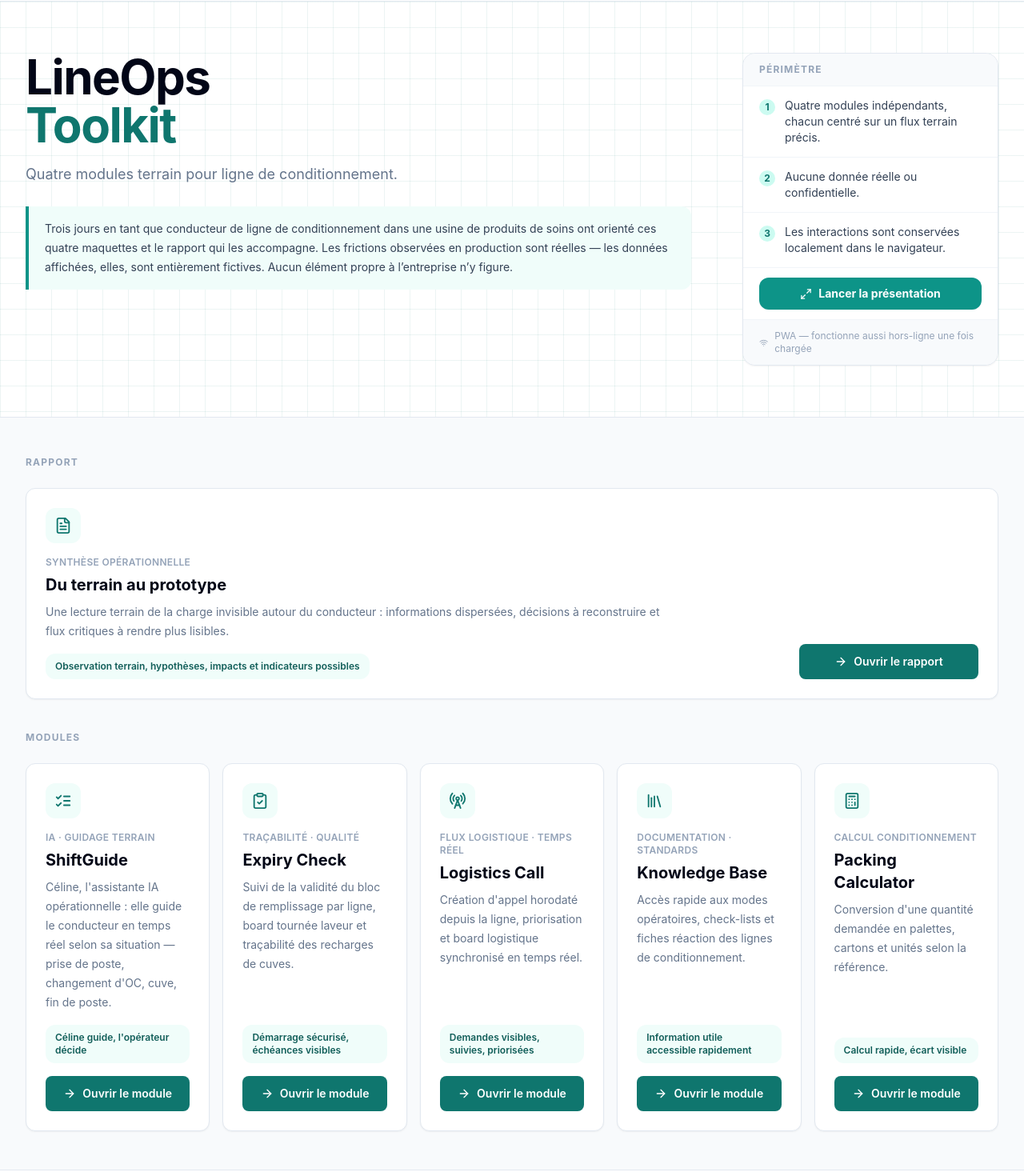
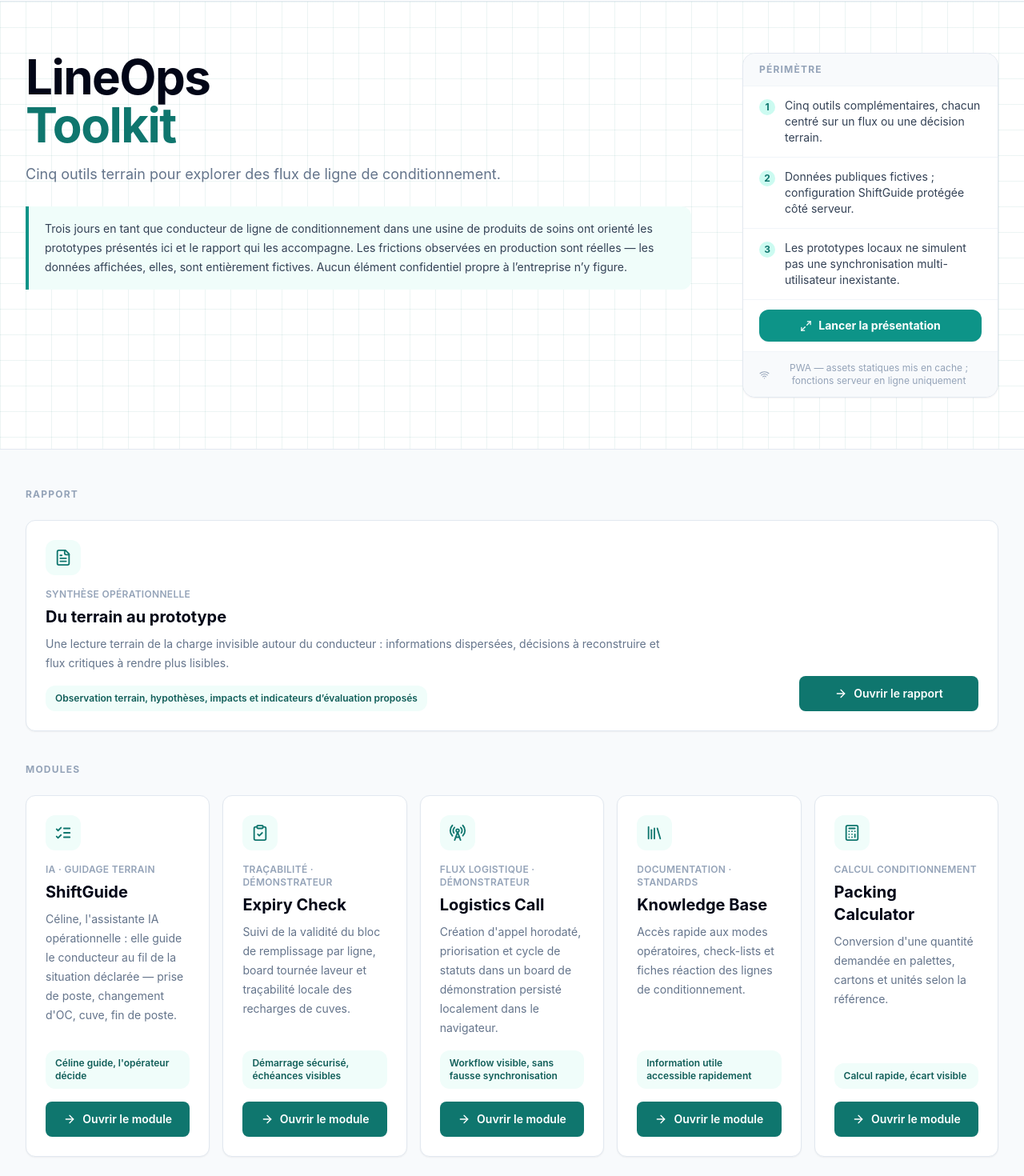
Before and after one commit to AmineAKIK/protocap, a React (Vite) app: page / in a window 1280 px wide. Shown: the part 55-1525 px from the top of the page at 80% size. Built offline with nearby package versions, Linux system fonts and the light colour scheme.

Commit message:
docs: clarify portfolio surface and product boundaries (#39)

```diff
--- a/src/App.tsx
+++ b/src/App.tsx
@@ -9,6 +9,7 @@ import {
   useParams,
 } from 'react-router-dom';
 import { AppShell } from './components/AppShell';
+import { DemoBoundaryNotice } from './components/DemoBoundaryNotice';
 import { ShiftGuideLayout } from './components/ShiftGuideLayout';
 import {
   ShiftGuideAuthProvider,
@@ -166,7 +167,17 @@ export function App() {
             <Route path="/shiftguide/celine" element={<CelinePage />} />
             <Route path="/shiftguide/home" element={<Navigate to="/shiftguide" replace />} />
             <Route path="/shiftguide/modules" element={<Navigate to="/shiftguide" replace />} />
-            <Route path="/shiftguide/linepulse" element={<LinePulsePage />} />
+            <Route
+              path="/shiftguide/linepulse"
+              element={(
+                <DemoBoundaryNotice
+                  title="Démonstrateur"
+                  content="LinePulse utilise un jeu de données fictif statique. Les vues « temps réel » illustrent l'expérience cible et ne sont pas connectées à un flux usine."
+                >
+                  <LinePulsePage />
+                </DemoBoundaryNotice>
+              )}
+            />
             <Route path="/shiftguide/analyse-ligne" element={<LineAnalysisReportPage />} />
             <Route path="/shiftguide/module/:moduleId" element={<ShiftGuideModuleRoute />} />
             <Route path="/shiftguide/lexique" element={<LexiquePage />} />
@@ -177,10 +188,30 @@ export function App() {
 
         <Route element={<MainLayout />}>
           <Route path="/" element={<HomePage />} />
-          <Route path="/rapport" element={<OperationalReportPage />} />
+          <Route
+            path="/rapport"
+            element={(
+              <DemoBoundaryNotice
+                title="Cadre d'évaluation"
+                content="Les impacts et indicateurs présentés sont des hypothèses de conception et des critères de mesure proposés, pas des résultats de production mesurés."
+              >
+                <OperationalReportPage />
+              </DemoBoundaryNotice>
+            )}
+          />
           <Route path="/proposition-pilote" element={<PilotProposalPage />} />
           <Route path="/expiry-check" element={<ExpiryCheckPage />} />
-          <Route path="/logistics-call" element={<LogisticsCallPage />} />
+          <Route
+            path="/logistics-call"
+            element={(
+              <DemoBoundaryNotice
+                title="Démonstrateur local"
+                content="Le board est persisté dans ce navigateur uniquement. Il n'y a pas encore de synchronisation multi-utilisateur ou temps réel."
+              >
+                <LogisticsCallPage />
+              </DemoBoundaryNotice>
+            )}
+          />
           <Route path="/knowledge-base/*" element={<KnowledgeBasePage />} />
           <Route path="/packing-calculator" element={<PackingCalculatorPage />} />
           <Route path="*" element={null} />
--- /dev/null
+++ b/src/components/DemoBoundaryNotice.tsx
@@ -0,0 +1,21 @@
+import type { ReactNode } from 'react';
+
+interface DemoBoundaryNoticeProps {
+  title: string;
+  children: ReactNode;
+  content: ReactNode;
+}
+
+export function DemoBoundaryNotice({ title, children, content }: DemoBoundaryNoticeProps) {
+  return (
+    <>
+      <div className="border-b border-amber-200 bg-amber-50 px-4 py-2.5 text-amber-950 sm:px-6">
+        <div className="mx-auto flex max-w-7xl flex-col gap-1 text-xs leading-5 sm:flex-row sm:items-baseline sm:gap-2">
+          <strong className="shrink-0 font-black uppercase tracking-wide">{title}</strong>
+          <span className="font-medium">{content}</span>
+        </div>
+      </div>
+      {children}
+    </>
+  );
+}
--- a/src/pages/HomePage.tsx
+++ b/src/pages/HomePage.tsx
@@ -7,7 +7,7 @@ import { PresentationMode } from '../components/PresentationMode';
 const modules = [
   {
     title: 'ShiftGuide',
-    description: "Céline, l'assistante IA opérationnelle : elle guide le conducteur en temps réel selon sa situation — prise de poste, changement d'OC, cuve, fin de poste.",
+    description: "Céline, l'assistante IA opérationnelle : elle guide le conducteur au fil de la situation déclarée — prise de poste, changement d'OC, cuve, fin de poste.",
     to: '/shiftguide',
     icon: ListChecks,
     tag: 'IA · Guidage terrain',
@@ -15,19 +15,19 @@ const modules = [
   },
   {
     title: 'Expiry Check',
-    description: 'Suivi de la validité du bloc de remplissage par ligne, board tournée laveur et traçabilité des recharges de cuves.',
+    description: 'Suivi de la validité du bloc de remplissage par ligne, board tournée laveur et traçabilité locale des recharges de cuves.',
     to: '/expiry-check',
     icon: ClipboardCheck,
-    tag: 'Traçabilité · Qualité',
+    tag: 'Traçabilité · Démonstrateur',
     highlight: 'Démarrage sécurisé, échéances visibles'
   },
   {
     title: 'Logistics Call',
-    description: "Création d'appel horodaté depuis la ligne, priorisation et board logistique synchronisé en temps réel.",
+    description: "Création d'appel horodaté, priorisation et cycle de statuts dans un board de démonstration persisté localement dans le navigateur.",
     to: '/logistics-call',
     icon: RadioTower,
-    tag: 'Flux logistique · Temps réel',
-    highlight: 'Demandes visibles, suivies, priorisées'
+    tag: 'Flux logistique · Démonstrateur',
+    highlight: 'Workflow visible, sans fausse synchronisation'
   },
   {
     title: 'Knowledge Base',
@@ -65,13 +65,13 @@ export function HomePage() {
                 <span className="text-teal-700">Toolkit</span>
               </h1>
               <p className="mt-4 text-base leading-7 text-slate-500 sm:text-lg sm:leading-8">
-                Quatre modules terrain pour ligne de conditionnement.
+                Cinq outils terrain pour explorer des flux de ligne de conditionnement.
               </p>
 
               {/* Message */}
               <div className="mt-6 rounded-r-xl border-l-4 border-teal-600 bg-teal-50 px-4 py-4 sm:px-5">
                 <p className="text-sm leading-6 text-slate-700">
-                  Trois jours en tant que conducteur de ligne de conditionnement dans une usine de produits de soins ont orienté ces quatre maquettes et le rapport qui les accompagne. Les frictions observées en production sont réelles — les données affichées, elles, sont entièrement fictives. Aucun élément propre à l’entreprise n’y figure.
+                  Trois jours en tant que conducteur de ligne de conditionnement dans une usine de produits de soins ont orienté les prototypes présentés ici et le rapport qui les accompagne. Les frictions observées en production sont réelles — les données affichées, elles, sont entièrement fictives. Aucun élément confidentiel propre à l’entreprise n’y figure.
                 </p>
               </div>
             </div>
@@ -85,15 +85,15 @@ export function HomePage() {
                 <ul className="divide-y divide-slate-100">
                   <li className="flex items-start gap-3 px-5 py-3.5 text-sm text-slate-700">
                     <span className="mt-0.5 grid h-5 w-5 shrink-0 place-items-center rounded-full bg-teal-100 text-teal-700 text-xs font-bold">1</span>
-                    Quatre modules indépendants, chacun centré sur un flux terrain précis.
+                    Cinq outils complémentaires, chacun centré sur un flux ou une décision terrain.
                   </li>
                   <li className="flex items-start gap-3 px-5 py-3.5 text-sm text-slate-700">
                     <span className="mt-0.5 grid h-5 w-5 shrink-0 place-items-center rounded-full bg-teal-100 text-teal-700 text-xs font-bold">2</span>
-                    Aucune donnée réelle ou confidentielle.
+                    Données publiques fictives ; configuration ShiftGuide protégée côté serveur.
                   </li>
                   <li className="flex items-start gap-3 px-5 py-3.5 text-sm text-slate-700">
                     <span className="mt-0.5 grid h-5 w-5 shrink-0 place-items-center rounded-full bg-teal-100 text-teal-700 text-xs font-bold">3</span>
-                    Les interactions sont conservées localement dans le navigateur.
+                    Les prototypes locaux ne simulent pas une synchronisation multi-utilisateur inexistante.
                   </li>
                 </ul>
                 <div className="border-t border-slate-100 px-5 py-3">
@@ -105,9 +105,9 @@ export function HomePage() {
                     Lancer la présentation
                   </button>
                 </div>
-                <div className="flex items-center justify-center gap-2 border-t border-slate-100 bg-slate-50 px-5 py-3 text-xs text-slate-400">
-                  <Wifi size={13} />
-                  PWA — fonctionne aussi hors-ligne une fois chargée
+                <div className="flex items-center justify-center gap-2 border-t border-slate-100 bg-slate-50 px-5 py-3 text-center text-xs text-slate-400">
+                  <Wifi size={13} className="shrink-0" />
+                  PWA — assets statiques mis en cache ; fonctions serveur en ligne uniquement
                 </div>
               </div>
             </div>
@@ -130,7 +130,7 @@ export function HomePage() {
               Une lecture terrain de la charge invisible autour du conducteur : informations dispersées, décisions à reconstruire et flux critiques à rendre plus lisibles.
             </p>
             <div className="mt-4 inline-flex max-w-full rounded-xl bg-teal-50 px-3 py-2 text-xs font-semibold text-teal-800">
-              Observation terrain, hypothèses, impacts et indicateurs possibles
+              Observation terrain, hypothèses, impacts et indicateurs d’évaluation proposés
             </div>
           </div>
           <Link to="/rapport" className="block lg:self-end">
@@ -169,7 +169,7 @@ export function HomePage() {
       {/* Footer */}
       <footer className="border-t border-slate-200 bg-white">
         <div className="mx-auto flex max-w-7xl flex-col gap-2 px-4 py-5 text-sm text-slate-400 sm:flex-row sm:items-center sm:justify-between sm:px-6 lg:px-8">
-          <p>Aucune donnée réelle ou confidentielle.</p>
+          <p>Données publiques de démonstration fictives.</p>
           <a
             className="font-semibold text-teal-700 transition hover:text-teal-900 hover:underline"
             href="https://www.akiksystems.com"
```
Also changed, not shown: 7 other files (tests, documents, lock files or other folders).
